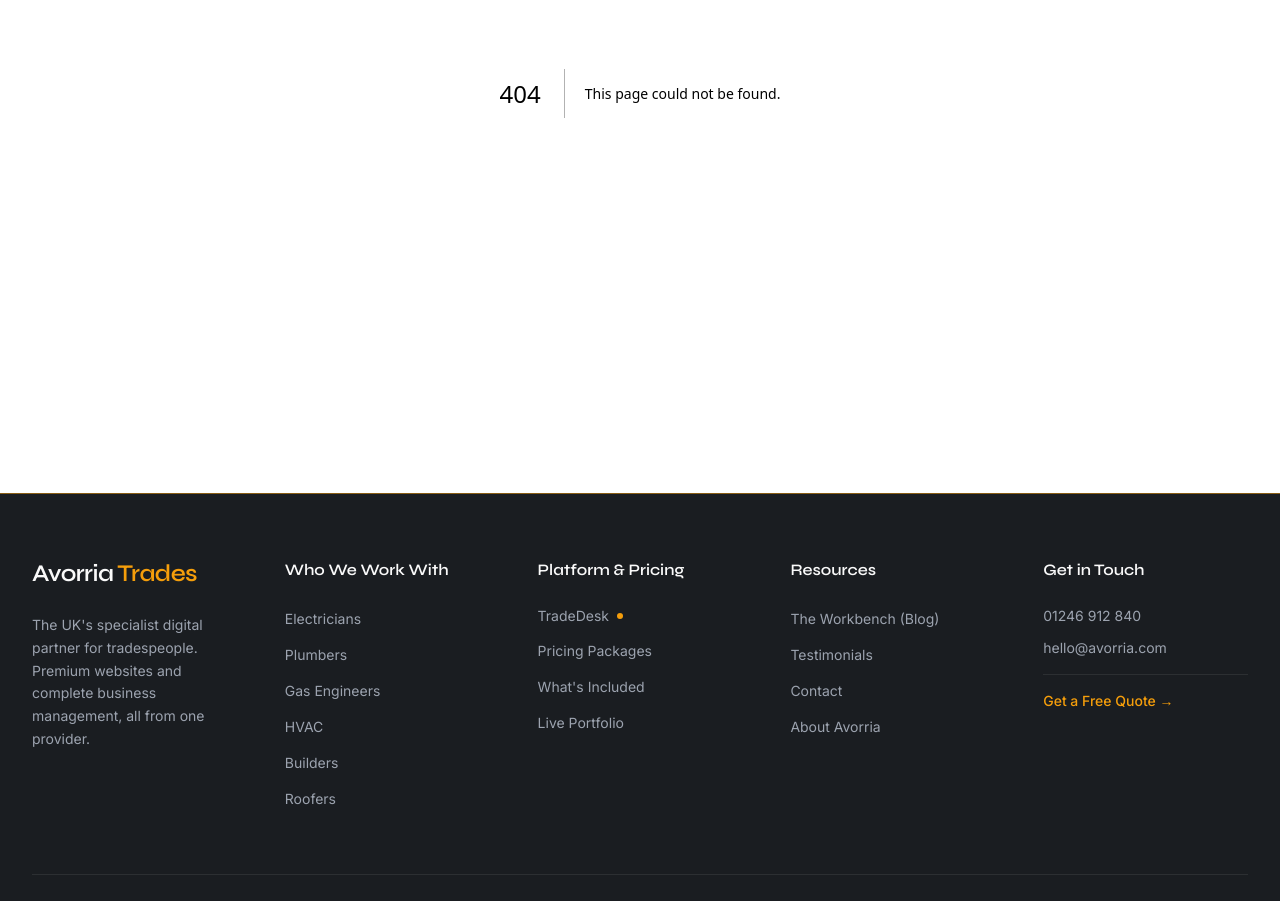
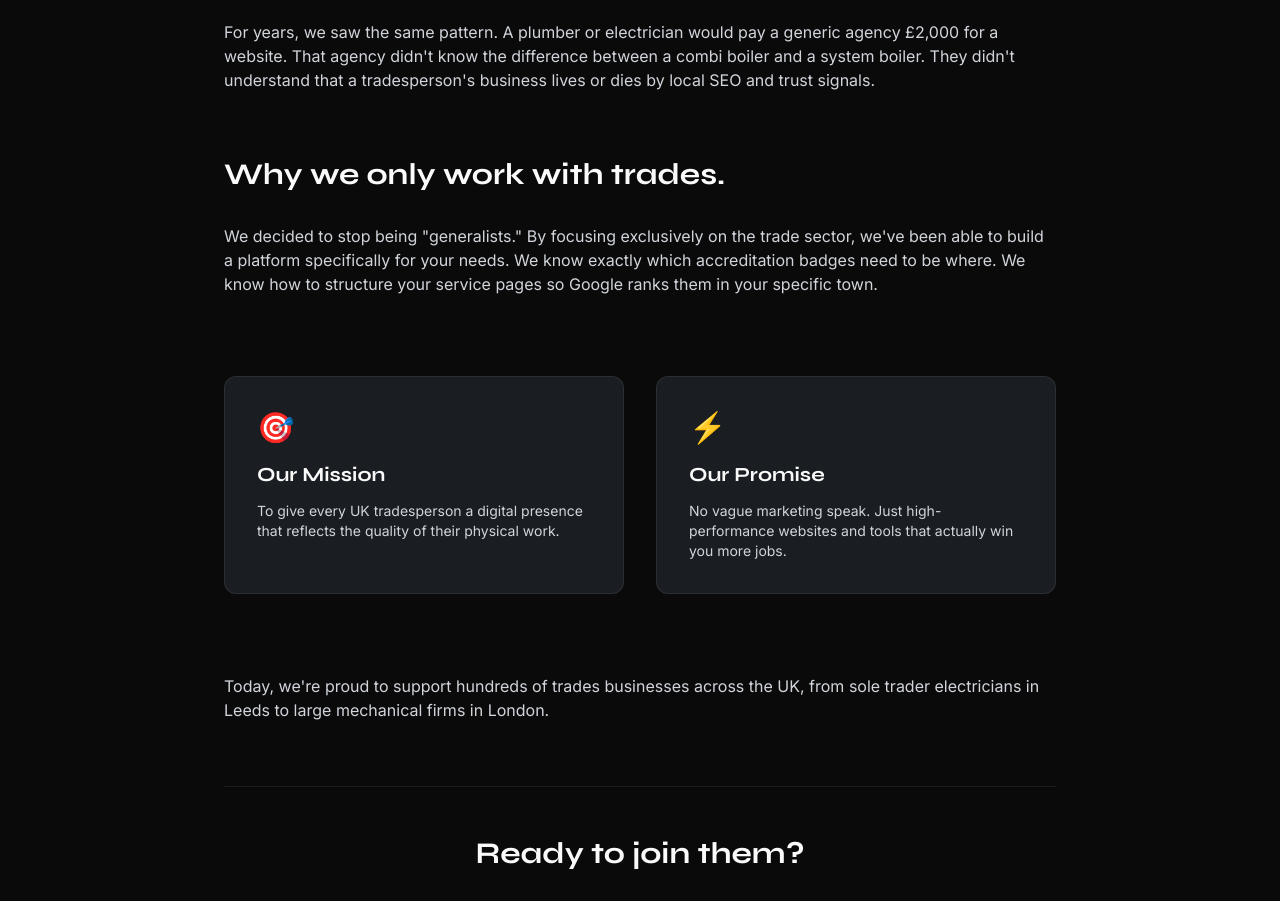
Before and after one commit to PeteCurrey/trades.avorria.ag.v001, a Next.js app: page /about in a window 1280 px wide. Before the commit this address had no page. Shown: the part 460-1361 px from the top of the page. Built offline with nearby package versions, Linux system fonts and the light colour scheme.

Commit message:
Phase 2 Final: Added About page, portfolio lightbox, blog internal linking, and build fixes

```diff
--- /dev/null
+++ b/app/about/page.tsx
@@ -0,0 +1,63 @@
+import Link from "next/link";
+import { Metadata } from "next";
+
+export const metadata: Metadata = {
+  title: "About Avorria Trades | The UK's Specialist Partner for Trades",
+  description: "Learn about Avorria Trades — why we focus exclusively on building websites and tools for UK tradespeople like electricians, plumbers, and builders.",
+};
+
+export default function AboutPage() {
+  return (
+    <div className="bg-forge-black min-h-screen pt-32 pb-24">
+      <div className="max-w-4xl mx-auto px-6 lg:px-8">
+        <h1 className="font-heading font-extrabold text-5xl md:text-[64px] leading-[1.1] tracking-[-0.03em] text-white mb-8">
+          The <span className="text-amber">Avorria</span> story.
+        </h1>
+
+        <div className="prose prose-invert prose-lg max-w-none text-muted-light space-y-8">
+          <p className="text-xl leading-relaxed text-white">
+            Avorria Trades wasn't born in a boardroom. It was born in the back of a van, listening to tradespeople talk about how much they hated their websites.
+          </p>
+
+          <p>
+            For years, we saw the same pattern. A plumber or electrician would pay a generic agency £2,000 for a website. That agency didn't know the difference between a combi boiler and a system boiler. They didn't understand that a tradesperson's business lives or dies by local SEO and trust signals.
+          </p>
+
+          <h2 className="text-3xl font-heading font-bold text-white pt-8">Why we only work with trades.</h2>
+          <p>
+            We decided to stop being "generalists." By focusing exclusively on the trade sector, we've been able to build a platform specifically for your needs. We know exactly which accreditation badges need to be where. We know how to structure your service pages so Google ranks them in your specific town.
+          </p>
+
+          <div className="grid grid-cols-1 md:grid-cols-2 gap-8 py-12">
+            <div className="bg-steel border border-border p-8 rounded-xl">
+              <div className="text-amber text-3xl mb-4">🎯</div>
+              <h3 className="font-heading font-bold text-white text-xl mb-3">Our Mission</h3>
+              <p className="text-sm">To give every UK tradesperson a digital presence that reflects the quality of their physical work.</p>
+            </div>
+            <div className="bg-steel border border-border p-8 rounded-xl">
+              <div className="text-amber text-3xl mb-4">⚡</div>
+              <h3 className="font-heading font-bold text-white text-xl mb-3">Our Promise</h3>
+              <p className="text-sm">No vague marketing speak. Just high-performance websites and tools that actually win you more jobs.</p>
+            </div>
+          </div>
+
+          <p>
+            Today, we're proud to support hundreds of trades businesses across the UK, from sole trader electricians in Leeds to large mechanical firms in London.
+          </p>
+
+          <div className="mt-16 pt-12 border-t border-border text-center">
+            <h2 className="font-heading font-bold text-3xl text-white mb-8">Ready to join them?</h2>
+            <div className="flex flex-col sm:flex-row items-center justify-center gap-6">
+              <Link href="/get-started" className="btn-primary">
+                Get Your Proposal →
+              </Link>
+              <Link href="/portfolio" className="btn-ghost">
+                View Our Portfolio
+              </Link>
+            </div>
+          </div>
+        </div>
+      </div>
+    </div>
+  );
+}
--- a/app/portfolio/page.tsx
+++ b/app/portfolio/page.tsx
@@ -3,6 +3,7 @@
 import { useState, Suspense } from "react";
 import Link from "next/link";
 import { useSearchParams } from "next/navigation";
+import { motion, AnimatePresence } from "framer-motion";
 
 const filters = ["All", "Electricians", "Plumbers", "Gas Engineers", "HVAC", "Builders", "Roofers", "Joiners", "Landscapers"];
 
@@ -296,6 +297,7 @@
   const raw = searchParams?.get("trade") || "All";
   const matched = filters.find(f => f.toLowerCase() === raw.toLowerCase()) || "All";
   const [activeFilter, setActiveFilter] = useState(matched);
+  const [selectedItem, setSelectedItem] = useState<typeof portfolioItems[0] | null>(null);
 
   const filtered = activeFilter === "All"
     ? portfolioItems
@@ -328,7 +330,7 @@
       <section className="py-16 px-6 lg:px-8 max-w-7xl mx-auto">
         <div className="grid grid-cols-1 md:grid-cols-2 lg:grid-cols-3 gap-8">
           {filtered.map((item) => (
-            <div key={item.id} className="group cursor-pointer">
+            <div key={item.id} className="group cursor-pointer" onClick={() => setSelectedItem(item)}>
               <div className="relative mb-5 transition-all duration-300 group-hover:scale-[1.02]">
                 {item.mockHero}
                 {/* Hover overlay */}
@@ -361,6 +363,56 @@
           <p className="text-center text-muted py-20">No portfolio items for this trade yet.</p>
         )}
       </section>
+
+      {/* Lightbox / Modal */}
+      <AnimatePresence>
+        {selectedItem && (
+          <div className="fixed inset-0 z-50 flex items-center justify-center p-6 bg-forge-black/90 backdrop-blur-xl">
+            <motion.div
+              initial={{ opacity: 0, scale: 0.9, y: 20 }}
+              animate={{ opacity: 1, scale: 1, y: 0 }}
+              exit={{ opacity: 0, scale: 0.9, y: 20 }}
+              className="bg-steel border border-border w-full max-w-4xl max-h-[90vh] overflow-hidden rounded-2xl flex flex-col lg:flex-row relative"
+            >
+              <button
+                onClick={() => setSelectedItem(null)}
+                className="absolute top-6 right-6 z-10 w-10 h-10 rounded-full bg-forge-black/50 border border-border text-white flex items-center justify-center hover:bg-amber hover:text-forge-black transition-colors"
+              >
+                ×
+              </button>
+
+              <div className="w-full lg:w-3/5 p-4 lg:p-8 border-r border-border bg-forge-black">
+                {selectedItem.mockHero}
+              </div>
+
+              <div className="w-full lg:w-2/5 p-8 overflow-y-auto">
+                <span className="text-amber font-mono text-xs uppercase tracking-widest mb-2 block">{selectedItem.trade} · {selectedItem.location}</span>
+                <h2 className="font-heading font-bold text-3xl text-white mb-6">{selectedItem.company}</h2>
+
+                <div className="space-y-6">
+                  <div>
+                    <h4 className="text-sm font-semibold text-white mb-2 font-heading">The Brief</h4>
+                    <p className="text-sm text-muted-light leading-relaxed">
+                      Build a premium, high-converting digital presence that highlights their {selectedItem.badge} accreditation and emergency callout capability in {selectedItem.location}.
+                    </p>
+                  </div>
+
+                  <div className="bg-amber/5 border border-amber/20 rounded-lg p-4">
+                    <h4 className="text-sm font-semibold text-amber mb-1 font-heading">Key Outcome</h4>
+                    <p className="text-base font-bold text-white font-mono">{selectedItem.stat}</p>
+                  </div>
+
+                  <div className="pt-6">
+                    <Link href="/get-started" className="btn-primary w-full text-center">
+                      Get a Site Like This →
+                    </Link>
+                  </div>
+                </div>
+              </div>
+            </motion.div>
+          </div>
+        )}
+      </AnimatePresence>
     </>
   );
 }
--- a/app/the-workbench/[slug]/page.tsx
+++ b/app/the-workbench/[slug]/page.tsx
@@ -50,6 +50,10 @@
         <p className="text-muted-light mb-4">
           Relying solely on directory sites or social media means you don't own your digital presence. A bespoke website is an asset that grows in value, generating consistent, high-quality leads for your electrical business year after year.
         </p>
+        <p className="text-sm font-medium mt-8 pt-8 border-t border-white/5">
+          <span className="text-muted mr-2">Related:</span>
+          <Link href="/the-workbench/the-checkatrade-vs-your-own-website-debate" className="text-amber hover:underline">The Checkatrade vs Your Own Website Debate</Link>
+        </p>
       </>
     )
   },
@@ -96,6 +100,10 @@
         <p className="text-muted-light mb-4">
           Reviews are a massive ranking factor. You need a system to consistently generate positive Google reviews. The <Link href="/trades-platform" className="text-amber hover:underline">TradeDesk platform</Link> automates this by sending review requests via SMS immediately after a job is marked complete, ensuring a steady stream of fresh, positive signals to Google.
         </p>
+        <p className="text-sm font-medium mt-8 pt-8 border-t border-white/5">
+          <span className="text-muted mr-2">Related:</span>
+          <Link href="/the-workbench/why-every-electrician-needs-a-website-in-2025" className="text-amber hover:underline">Why Every Electrician Needs a Website in 2025</Link>
+        </p>
       </>
     )
   },
@@ -131,6 +139,10 @@
         <h2 className="text-2xl font-heading font-bold text-white mt-12 mb-4">Linking to the Register</h2>
         <p className="text-muted-light mb-4">
           For ultimate transparency, link your Gas Safe logo directly to your official listing on the Gas Safe Register website. This allows customers to verify your credentials with a single click, providing immense peace of mind.
+        </p>
+        <p className="text-sm font-medium mt-8 pt-8 border-t border-white/5">
+          <span className="text-muted mr-2">Related:</span>
+          <Link href="/the-workbench/how-to-get-your-plumbing-business-to-page-1" className="text-amber hover:underline">How to Get Your Plumbing Business to Page 1</Link>
         </p>
       </>
     )
@@ -171,6 +183,10 @@
           <li>Use an integration (like the one available via <Link href="/whats-included" className="text-amber hover:underline">our packages</Link>) to sync your Checkatrade reviews directly to your website.</li>
           <li>When potential clients find you on a directory, they will often Google your business name to vet you further. A premium website seals the deal.</li>
         </ul>
+        <p className="text-sm font-medium mt-8 pt-8 border-t border-white/5">
+          <span className="text-muted mr-2">Related:</span>
+          <Link href="/the-workbench/what-is-tradedesk-and-how-does-it-help" className="text-amber hover:underline">What Is TradeDesk and How Does It Help?</Link>
+        </p>
       </>
     )
   },
@@ -204,6 +220,10 @@
         <h2 className="text-2xl font-heading font-bold text-white mt-12 mb-4">The Result</h2>
         <p className="text-muted-light mb-4">
           By streamlining your admin, you look more professional to the client (winning more jobs), get paid faster, and free up hours of your evenings previously spent doing paperwork. Ready to see it in action? <Link href="/get-started" className="text-amber hover:underline">Get started today.</Link>
+        </p>
+        <p className="text-sm font-medium mt-8 pt-8 border-t border-white/5">
+          <span className="text-muted mr-2">Related:</span>
+          <Link href="/the-workbench/gas-safe-registration-how-to-display-it-properly" className="text-amber hover:underline">How to Display Gas Safe Properly</Link>
         </p>
       </>
     )
--- a/app/whats-included/page.tsx
+++ b/app/whats-included/page.tsx
@@ -50,7 +50,11 @@
   {
     num: "02",
     title: "Trade-Specific Features",
-    intro: "We understand what makes a trades website convert. These are the tools that turn browsers into booked jobs.",
+    intro: (
+      <>
+        We understand what makes a trades website convert. These are the tools that turn browsers into booked jobs across different <Link href="/who-we-work-with" className="text-amber underline hover:text-amber-light">trade types</Link>.
+      </>
+    ),
     features: [
       "Accreditation badge display (Gas Safe, NICEIC, NAPIT, TrustMark, MCS)",
       "Emergency callout pages with click-to-call",
```
